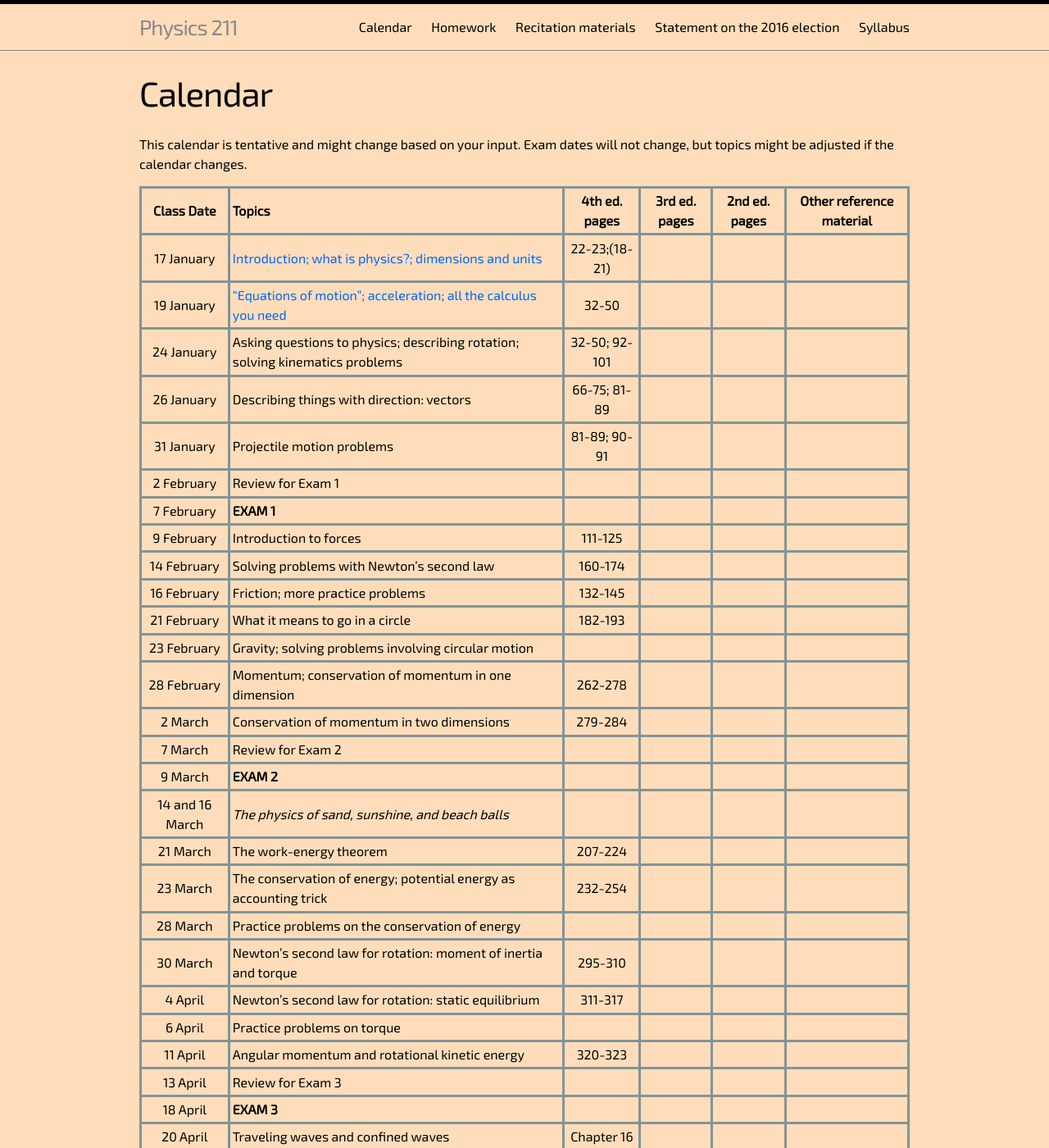
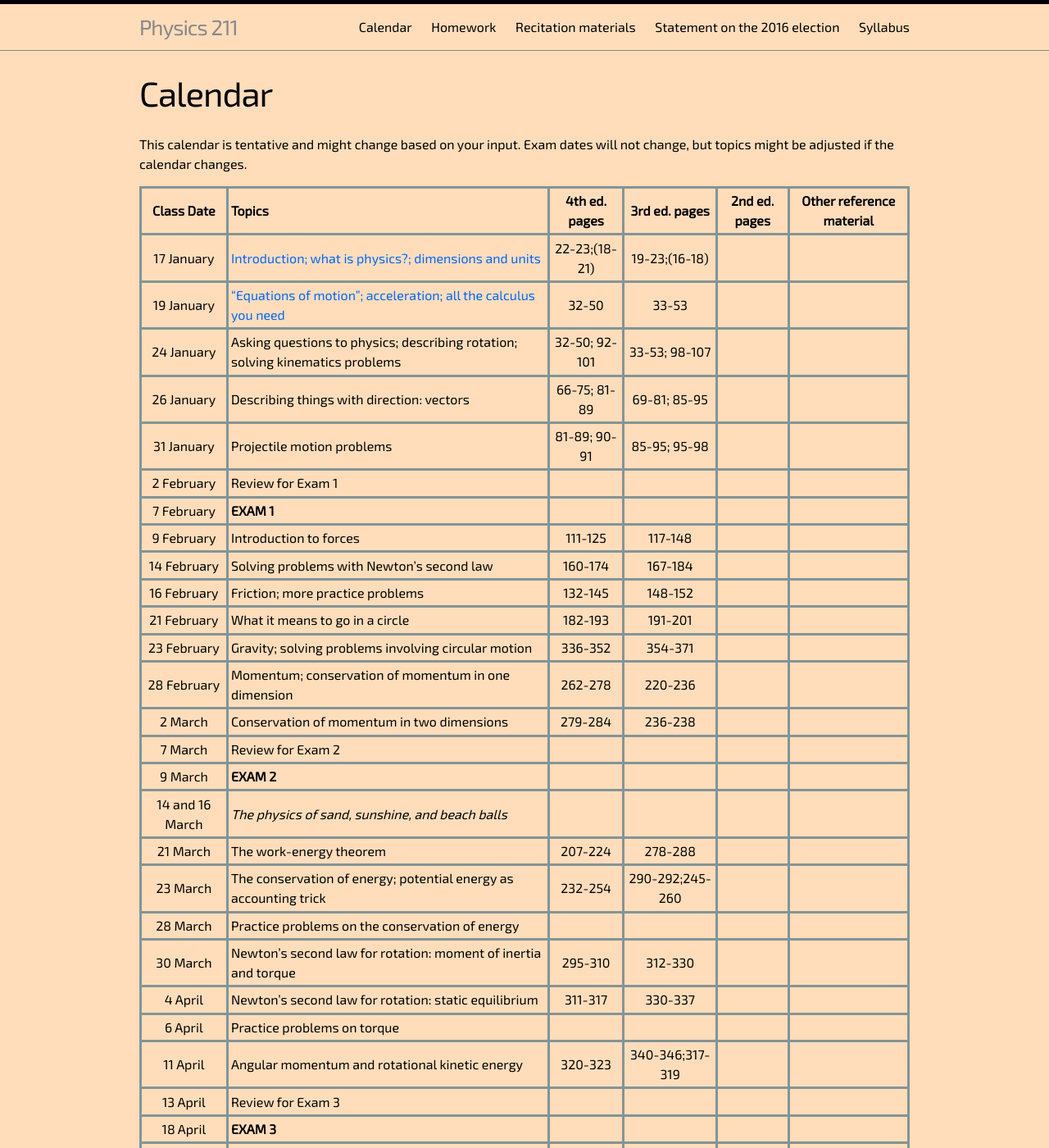
Before and after one commit to walterfreeman/phy211, a Jekyll site: the page built from calendar.md, in a window 1280 px wide and 1400 px high. Shown: the whole window at 82% size. Built offline with Jekyll 4.4.1, drawn with Linux system fonts in a browser that asks for light colours; some of the changed text lies outside the part shown.

Commit message:
3rd ed readings

```diff
--- a/calendar.md
+++ b/calendar.md
@@ -12,35 +12,35 @@ This calendar is tentative and might change based on your input. Exam dates will
 |---------------+--------------------------------------------------------------------------------------------------------------------------------------+---------------+-----------------+--------------+-------------------------|
 | Class Date    | Topics                                                                                                                               | 4th ed. pages | 3rd ed. pages  |2nd ed. pages | Other reference material |
 |:-------------:|:-------------------------------------------------------------------------------------------------------------------------------------|:-------------:|:--------------:|:------------:|:------------------------:|
-| 17 January    | <a href="slides/lec1/lecture1.pdf">   Introduction; what is physics?; dimensions and units </a>                                      |22-23;(18-21)  |                |              |                          |
-| 19 January    | <a href="slides/lec2/lecture2.pdf">"Equations of motion"; acceleration; all the calculus you need </a>                               |32-50          |                |              |                          |
-| 24 January    |                              Asking questions to physics; describing rotation; solving kinematics problems                           |32-50; 92-101  |                |              |                          |
-| 26 January    |                              Describing things with direction: vectors                                                               |66-75; 81-89   |                |              |                          |
-| 31 January    |                              Projectile motion problems                                                                              |81-89; 90-91   |                |              |                          |
+| 17 January    | <a href="slides/lec1/lecture1.pdf">   Introduction; what is physics?; dimensions and units </a>                                      |22-23;(18-21)  |19-23;(16-18)   |              |                          |
+| 19 January    | <a href="slides/lec2/lecture2.pdf">"Equations of motion"; acceleration; all the calculus you need </a>                               |32-50          |33-53           |              |                          |
+| 24 January    |                              Asking questions to physics; describing rotation; solving kinematics problems                           |32-50; 92-101  |33-53; 98-107   |              |                          |
+| 26 January    |                              Describing things with direction: vectors                                                               |66-75; 81-89   |69-81; 85-95    |              |                          |
+| 31 January    |                              Projectile motion problems                                                                              |81-89; 90-91   |85-95; 95-98    |              |                          |
 | 2  February   |                              Review for Exam 1                                                                                       |               |                |              |                          |
 | 7  February   |                              **EXAM 1**                                                                                              |               |                |              |                          |
-| 9  February   |                              Introduction to forces                                                                                  |111-125        |                |              |                          |
-| 14 February   |                              Solving problems with Newton's second law                                                               |160-174        |                |              |                          |
-| 16 February   |                              Friction; more practice problems                                                                        |132-145        |                |              |                          |
-| 21 February   |                              What it means to go in a circle                                                                         |182-193        |                |              |                          |
-| 23 February   |                              Gravity; solving problems involving circular motion                                                     |               |                |              |                          |
-| 28 February   |                              Momentum; conservation of momentum in one dimension                                                     |262-278        |                |              |                          |
-| 2  March      |                              Conservation of momentum in two dimensions                                                              |279-284        |                |              |                          |
+| 9  February   |                              Introduction to forces                                                                                  |111-125        |117-148         |              |                          |
+| 14 February   |                              Solving problems with Newton's second law                                                               |160-174        |167-184         |              |                          |
+| 16 February   |                              Friction; more practice problems                                                                        |132-145        |148-152         |              |                          |
+| 21 February   |                              What it means to go in a circle                                                                         |182-193        |191-201         |              |                          |
+| 23 February   |                              Gravity; solving problems involving circular motion                                                     |336-352        |354-371         |              |                          |
+| 28 February   |                              Momentum; conservation of momentum in one dimension                                                     |262-278        |220-236         |              |                          |
+| 2  March      |                              Conservation of momentum in two dimensions                                                              |279-284        |236-238         |              |                          |
 | 7  March      |                              Review for Exam 2                                                                                       |               |                |              |                          |
 | 9  March      |                              **EXAM 2**                                                                                              |               |                |              |                          |
 |14 and 16 March|                               *The physics of sand, sunshine, and beach balls*                                                    |               |                |              |                          |
-| 21 March      |                              The work-energy theorem                                                                                 |207-224        |                |              |                          |
-| 23 March      |                              The conservation of energy; potential energy as accounting trick                                        |232-254        |                |              |                          |
+| 21 March      |                              The work-energy theorem                                                                                 |207-224        |278-288         |              |                          |
+| 23 March      |                              The conservation of energy; potential energy as accounting trick                                        |232-254        |290-292;245-260 |              |                          |
 | 28 March      |                              Practice problems on the conservation of energy                                                         |               |                |              |                          |
-| 30 March      |                              Newton's second law for rotation: moment of inertia and torque                                          |295-310        |                |              |                          |
-| 4  April      |                              Newton's second law for rotation: static equilibrium                                                    |311-317        |                |              |                          |
+| 30 March      |                              Newton's second law for rotation: moment of inertia and torque                                          |295-310        |312-330         |              |                          |
+| 4  April      |                              Newton's second law for rotation: static equilibrium                                                    |311-317        |330-337         |              |                          |
 | 6  April      |                              Practice problems on torque                                                                             |               |                |              |                          |
-| 11 April      |                              Angular momentum and rotational kinetic energy                                                          |320-323        |                |              |                          |
+| 11 April      |                              Angular momentum and rotational kinetic energy                                                          |320-323        |340-346;317-319 |              |                          |
 | 13 April      |                               Review for Exam 3                                                                                      |               |                |              |                          |
 | 18 April      |                               **EXAM 3**                                                                                             |               |                |              |                          |
-| 20 April      |                               Traveling waves and confined waves                                                                     |Chapter 16     |                |              |                          |
-| 25 April      |                               Waves trapped in one dimension: the physics of music                                                   |456-467        |                |              |                          |
-| 27 April      |                               Waves trapped in other shapes: what do drums have to do with chemistry?                                |Not in book    |                |              |                          |
+| 20 April      |                               Traveling waves and confined waves                                                                     |Chapter 16     |420-438         |              |                          |
+| 25 April      |                               Waves trapped in one dimension: the physics of music                                                   |456-467        |455-467         |              |                          |
+| 27 April      |                               Waves trapped in other shapes: what do drums have to do with chemistry?                                |Not in book    |Not in book     |              |                          |
 | 2  May        |                               Review for the final exam; course retrospective                                                        |               |                |              |                          |
 |===============+======================================================================================================================================+===============+================+==============|==========================|
 | 8  May        | **FINAL EXAM**: 3pm-5pm, Stolkin Auditorium or Life Sciences Building                                                                |               |                |              |                          |
```
